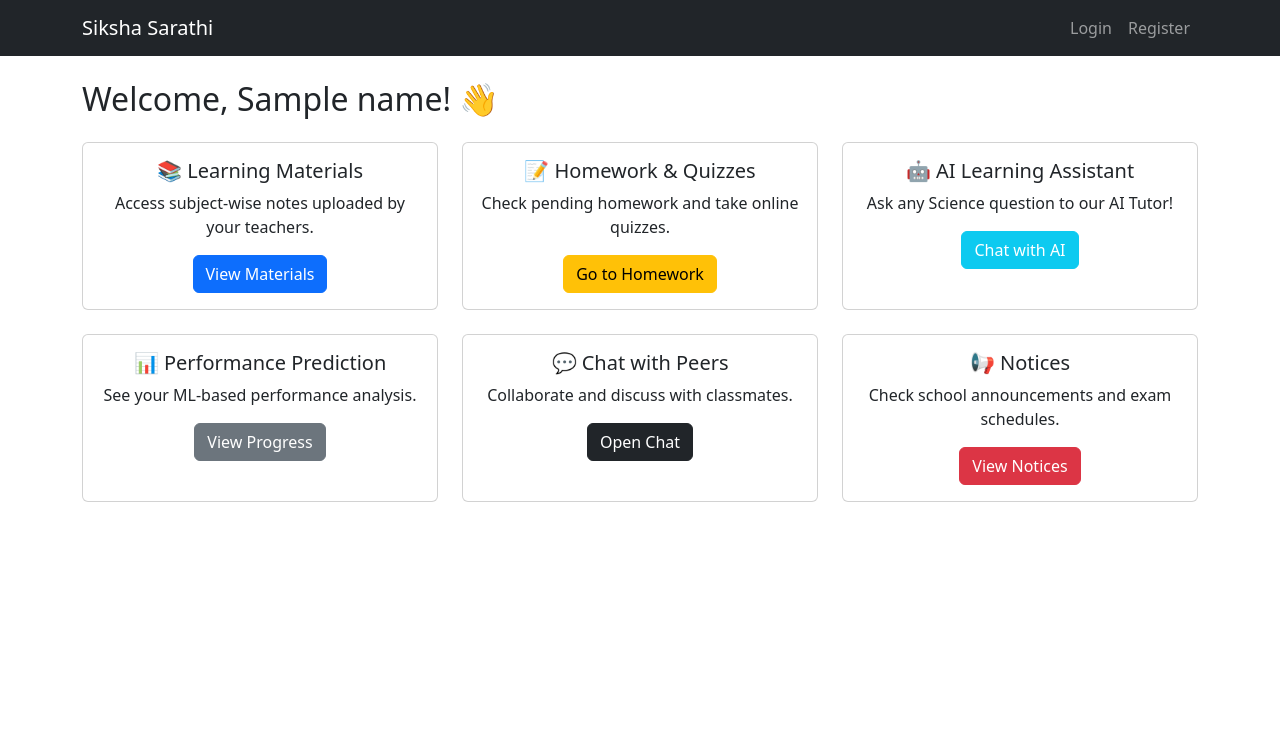
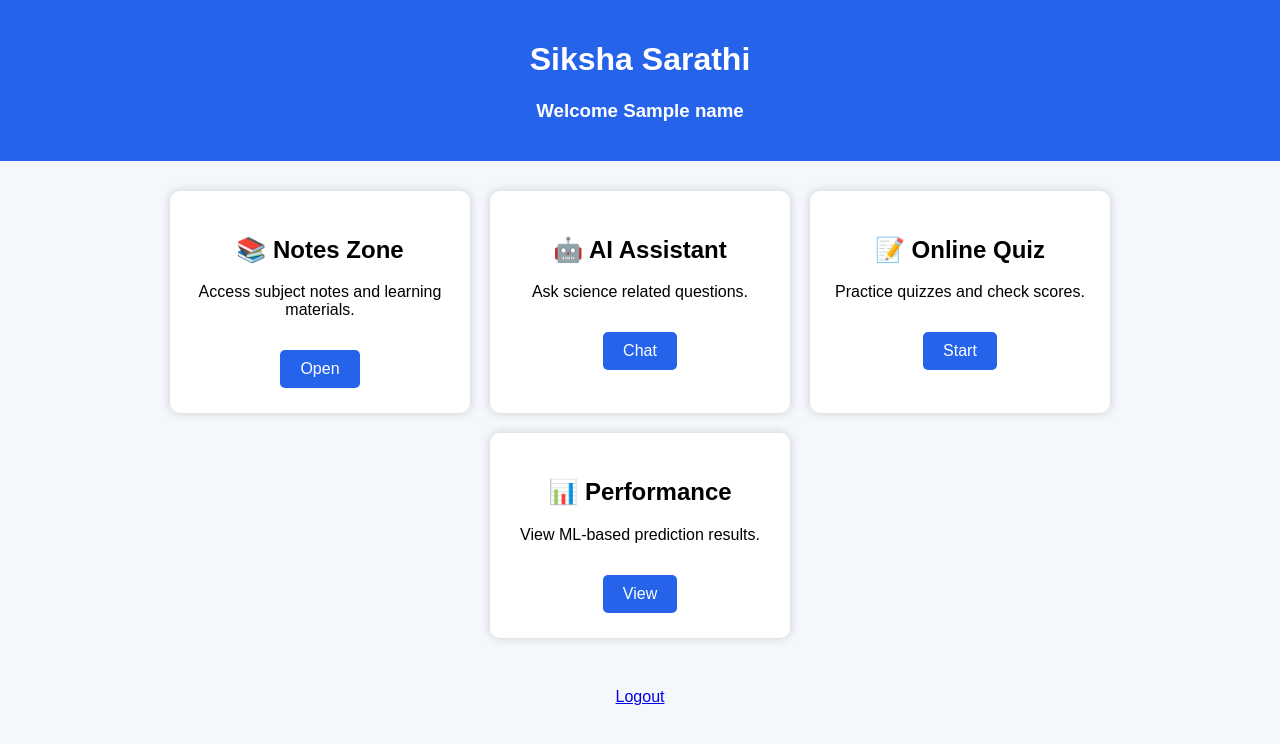
Before and after one commit to mohanbudha07/Siksha-Sarathi, a Flask app: template templates/dashboard.html in a window 1280 px wide. Shown: the top 744 px of the page. Run offline with Flask 3, Linux system fonts and the light colour scheme; the template is opened without the code that fills it: most values are stand-ins (such as "Sample title", 1, 10 or a date in 2020); some libraries are stand-ins or nearby versions.

Commit message:
Completed authentication notes teacher upload and quiz module

```diff
--- a/app.py
+++ b/app.py
@@ -2,51 +2,60 @@ from flask import Flask, render_template, request, redirect, url_for, session, f
 from flask_mysqldb import MySQL
 from werkzeug.security import generate_password_hash, check_password_hash
 from functools import wraps
-import re
-import os
+
 
 # ------------------------------
-# 1. APP CONFIGURATION
+# APP CONFIGURATION
 # ------------------------------
+
 app = Flask(__name__)
 
-# Database Configuration (Update these with your actual details)
 app.config['MYSQL_HOST'] = 'localhost'
 app.config['MYSQL_USER'] = 'root'
-app.config['MYSQL_PASSWORD'] = 'Sanji521'       # Put your MySQL password here if you have one
+app.config['MYSQL_PASSWORD'] = 'Sanji521'
 app.config['MYSQL_DB'] = 'siksha_sarathi'
 app.config['MYSQL_CURSORCLASS'] = 'DictCursor'
-app.secret_key = 'your_super_secret_key_123' # Change this to something random
 
-# Initialize MySQL
+app.secret_key = 'your_super_secret_key_123'
+
 mysql = MySQL(app)
 
+
 # ------------------------------
-# 2. ROLE CONSTANTS
+# ROLES
 # ------------------------------
 
 STUDENT = "student"
 TEACHER = "teacher"
 ADMIN = "admin"
+
+
 # ------------------------------
-# 3. DECORATORS (Security)
+# SECURITY DECORATORS
 # ------------------------------
+
 def login_required(f):
     @wraps(f)
-    def decorated_function(*args, **kwargs):
+    def decorated(*args, **kwargs):
+
         if 'user_id' not in session:
             flash("Please login first.", "warning")
             return redirect(url_for('login'))
+
         return f(*args, **kwargs)
-    return decorated_function
+
+    return decorated
+
+
 
 def role_required(role):
-    def wrapper(f):
+
+    def decorator(f):
+
         @wraps(f)
         def decorated(*args, **kwargs):
 
             if 'user_id' not in session:
-                flash("Please login first.", "warning")
                 return redirect(url_for('login'))
 
             if session.get('role') != role:
@@ -56,17 +65,26 @@ def role_required(role):
             return f(*args, **kwargs)
 
         return decorated
-    return wrapper
+
+    return decorator
+
+
 
 # ------------------------------
-# 4. ROUTES
+# HOME
 # ------------------------------
 
 @app.route('/')
 def home():
     return render_template('home.html')
 
-@app.route('/register', methods=['GET', 'POST'])
+
+
+# ------------------------------
+# REGISTER
+# ------------------------------
+
+@app.route('/register', methods=['GET','POST'])
 def register():
 
     if request.method == 'POST':
@@ -76,38 +94,33 @@ def register():
         password = request.form.get('password')
         role = request.form.get('role')
 
-        if not username or not email or not password:
-            flash("All fields are required.", "danger")
-            return redirect(url_for('register'))
-
         if not role:
             role = "student"
 
+
         try:
+
             cur = mysql.connection.cursor()
 
-            # Check existing email
             cur.execute(
                 "SELECT id FROM users WHERE email=%s",
                 (email,)
             )
 
-            user = cur.fetchone()
+            if cur.fetchone():
 
-            if user:
                 flash("Email already registered.", "warning")
-                cur.close()
                 return redirect(url_for('register'))
 
-            # Encrypt password
+
             hashed_password = generate_password_hash(password)
 
-            # Insert user
+
             cur.execute(
                 """
                 INSERT INTO users
-                (username, email, password, role)
-                VALUES (%s,%s,%s,%s)
+                (username,email,password,role)
+                VALUES(%s,%s,%s,%s)
                 """,
                 (
                     username,
@@ -117,115 +130,291 @@ def register():
                 )
             )
 
+
             mysql.connection.commit()
             cur.close()
 
-            flash(
-                "Registration successful. Please login.",
-                "success"
-            )
+
+            flash("Registration successful.", "success")
 
             return redirect(url_for('login'))
 
+
         except Exception as e:
 
-            mysql.connection.rollback()
-            flash(
-                f"Database Error: {e}",
-                "danger"
-            )
+            flash(f"Database Error: {e}", "danger")
+
 
     return render_template('register.html')
-@app.route('/login', methods=['GET', 'POST'])
+
+
+
+# ------------------------------
+# LOGIN
+# ------------------------------
+
+@app.route('/login', methods=['GET','POST'])
 def login():
 
     if request.method == 'POST':
 
-        email = request.form.get('email')
-        password = request.form.get('password')
+        email=request.form.get('email')
+        password=request.form.get('password')
 
-        if not email or not password:
-            flash("Please enter email and password.", "danger")
-            return redirect(url_for('login'))
 
-        try:
-            cur = mysql.connection.cursor()
+        cur=mysql.connection.cursor()
 
-            cur.execute(
-                "SELECT * FROM users WHERE email=%s",
-                (email,)
+        cur.execute(
+            "SELECT * FROM users WHERE email=%s",
+            (email,)
+        )
+
+        user=cur.fetchone()
+
+        cur.close()
+
+
+
+        if user and check_password_hash(user['password'],password):
+
+            session.clear()
+
+            session['user_id']=user['id']
+            session['username']=user['username']
+            session['role']=user['role']
+
+
+            flash(
+                f"Welcome {user['username']}",
+                "success"
             )
 
-            user = cur.fetchone()
 
-            cur.close()
+            if user['role']=="student":
+                return redirect(url_for('student_dashboard'))
 
-            if user and check_password_hash(user['password'], password):
+            elif user['role']=="teacher":
+                return redirect(url_for('teacher_dashboard'))
 
-                session.clear()
+            elif user['role']=="admin":
+                return redirect(url_for('admin_dashboard'))
 
-                session['user_id'] = user['id']
-                session['username'] = user['username']
-                session['role'] = user['role']
 
-                flash(
-                    f"Welcome {user['username']}!",
-                    "success"
-                )
-
-                if user['role'] == 'student':
-                    return redirect(url_for('student_dashboard'))
-
-                elif user['role'] == 'teacher':
-                    return redirect(url_for('teacher_dashboard'))
-
-                elif user['role'] == 'admin':
-                    return redirect(url_for('admin_dashboard'))
-
-            else:
-                flash(
-                    "Invalid email or password.",
-                    "danger"
-                )
-
-        except Exception as e:
+        else:
 
             flash(
-                f"Database Error: {e}",
+                "Invalid email or password",
                 "danger"
             )
 
+
     return render_template('login.html')
+
+
+
+# ------------------------------
+# STUDENT DASHBOARD
+# ------------------------------
 
 @app.route('/student_dashboard')
 @login_required
 @role_required(STUDENT)
 def student_dashboard():
+
     return render_template(
         'dashboard.html',
         name=session.get('username')
     )
+
+
+
+# ------------------------------
+# STUDENT NOTES VIEW
+# ------------------------------
+
+@app.route('/notes')
+@login_required
+@role_required(STUDENT)
+def notes():
+
+    cur=mysql.connection.cursor()
+
+    cur.execute(
+        """
+        SELECT title,subject,chapter,content,created_at
+        FROM notes
+        ORDER BY created_at DESC
+        """
+    )
+
+    notes=cur.fetchall()
+
+    cur.close()
+
+
+    return render_template(
+        'notes.html',
+        notes=notes
+    )
+
+
+
+# ------------------------------
+# TEACHER DASHBOARD
+# ------------------------------
+
 @app.route('/teacher_dashboard')
 @login_required
 @role_required(TEACHER)
 def teacher_dashboard():
-    return render_template('teacher_dashboard.html', name=session.get('user_name'))
+
+    return render_template(
+        'teacher_dashboard.html',
+        name=session.get('username')
+    )
+
+
+
+# ------------------------------
+# TEACHER UPLOAD NOTES
+# ------------------------------
+
+@app.route('/upload_notes', methods=['GET','POST'])
+@login_required
+@role_required(TEACHER)
+def upload_notes():
+
+    if request.method=="POST":
+
+        title=request.form.get('title')
+        subject=request.form.get('subject')
+        chapter=request.form.get('chapter')
+        content=request.form.get('content')
+
+
+        cur=mysql.connection.cursor()
+
+
+        cur.execute(
+            """
+            INSERT INTO notes
+            (title,subject,chapter,content,uploaded_by)
+            VALUES(%s,%s,%s,%s,%s)
+            """,
+            (
+                title,
+                subject,
+                chapter,
+                content,
+                session['user_id']
+            )
+        )
+
+
+        mysql.connection.commit()
+
+        cur.close()
+
+
+        flash(
+            "Note uploaded successfully",
+            "success"
+        )
+
+
+        return redirect(url_for('upload_notes'))
+
+
+    return render_template('upload_notes.html')
+
+
+
+# ------------------------------
+# OTHER PAGES
+# ------------------------------
+
+@app.route('/ai_assistant')
+@login_required
+@role_required(STUDENT)
+def ai_assistant():
+    return render_template('ai_assistant.html')
+
+
+@app.route('/quiz', methods=['GET','POST'])
+@login_required
+@role_required(STUDENT)
+def quiz():
+
+    score = None
+
+    if request.method == "POST":
+
+        score = 0
+
+        if request.form.get('q1') == "correct":
+            score += 5
+
+        if request.form.get('q2') == "correct":
+            score += 5
+
+
+        cur = mysql.connection.cursor()
+
+        cur.execute("""
+        INSERT INTO quiz_results
+        (student_id, quiz_id, score)
+        VALUES(%s,%s,%s)
+        """,
+        (
+            session['user_id'],
+            1,
+            score
+        ))
+
+        mysql.connection.commit()
+
+        cur.close()
+
+
+    return render_template(
+        'quiz.html',
+        score=score
+    )
+
+
+
+@app.route('/performance')
+@login_required
+@role_required(STUDENT)
+def performance():
+    return render_template('performance.html')
+
+
 
 @app.route('/admin_dashboard')
 @login_required
 @role_required(ADMIN)
 def admin_dashboard():
-    return render_template('admin_dashboard.html', name=session.get('user_name'))
+
+    return render_template(
+        'admin_dashboard.html'
+    )
+
+
 
 @app.route('/logout')
 @login_required
 def logout():
+
     session.clear()
-    flash("Logged out successfully.", "info")
+
     return redirect(url_for('login'))
 
+
+
 # ------------------------------
-# 5. RUN THE APP
+# RUN
 # ------------------------------
-if __name__ == '__main__':
+
+if __name__ == "__main__":
     app.run(debug=True)
--- a/templates/dashboard.html
+++ b/templates/dashboard.html
@@ -1,71 +1,101 @@
-{% extends "layout.html" %}
+<!DOCTYPE html>
+<html>
+<head>
+    <title>Siksha Sarathi Dashboard</title>
 
-{% block content %}
-<div class="row">
-    <div class="col-12">
-        <h2 class="mb-4">Welcome, {{ name }}! 👋</h2>
-    </div>
+    <style>
+        body {
+            font-family: Arial;
+            background: #f4f7fb;
+            margin: 0;
+        }
+
+        .header {
+            background: #2563eb;
+            color: white;
+            padding: 20px;
+            text-align: center;
+        }
+
+        .container {
+            display: flex;
+            gap: 20px;
+            padding: 30px;
+            justify-content: center;
+            flex-wrap: wrap;
+        }
+
+        .card {
+            background: white;
+            width: 250px;
+            padding: 25px;
+            border-radius: 10px;
+            text-align: center;
+            box-shadow: 0 0 10px #ccc;
+        }
+
+        .card a {
+            text-decoration: none;
+            color: white;
+            background: #2563eb;
+            padding: 10px 20px;
+            border-radius: 5px;
+            display: inline-block;
+            margin-top: 15px;
+        }
+
+        .logout {
+            text-align: center;
+            margin-top: 20px;
+        }
+    </style>
+
+</head>
+
+<body>
+
+<div class="header">
+    <h1>Siksha Sarathi</h1>
+    <h3>Welcome {{ name }}</h3>
 </div>
 
-<div class="row g-4">
-    <div class="col-md-4">
-        <div class="card h-100">
-            <div class="card-body text-center">
-                <h5 class="card-title">📚 Learning Materials</h5>
-                <p class="card-text">Access subject-wise notes uploaded by your teachers.</p>
-                <a href="/materials" class="btn btn-primary">View Materials</a>
-            </div>
-        </div>
+
+<div class="container">
+
+    <div class="card">
+        <h2>📚 Notes Zone</h2>
+        <p>Access subject notes and learning materials.</p>
+        <a href="/notes">Open</a>
     </div>
 
-    <div class="col-md-4">
-        <div class="card h-100">
-            <div class="card-body text-center">
-                <h5 class="card-title">📝 Homework & Quizzes</h5>
-                <p class="card-text">Check pending homework and take online quizzes.</p>
-                <a href="/homework" class="btn btn-warning">Go to Homework</a>
-            </div>
-        </div>
+
+    <div class="card">
+        <h2>🤖 AI Assistant</h2>
+        <p>Ask science related questions.</p>
+        <a href="/ai_assistant">Chat</a>
     </div>
 
-    <div class="col-md-4">
-        <div class="card h-100">
-            <div class="card-body text-center">
-                <h5 class="card-title">🤖 AI Learning Assistant</h5>
-                <p class="card-text">Ask any Science question to our AI Tutor!</p>
-                <a href="/ai_assistant" class="btn btn-info text-white">Chat with AI</a>
-            </div>
-        </div>
+
+    <div class="card">
+        <h2>📝 Online Quiz</h2>
+        <p>Practice quizzes and check scores.</p>
+        <a href="/quiz">Start</a>
     </div>
 
-    <div class="col-md-4">
-        <div class="card h-100">
-            <div class="card-body text-center">
-                <h5 class="card-title">📊 Performance Prediction</h5>
-                <p class="card-text">See your ML-based performance analysis.</p>
-                <a href="/performance" class="btn btn-secondary">View Progress</a>
-            </div>
-        </div>
+
+    <div class="card">
+        <h2>📊 Performance</h2>
+        <p>View ML-based prediction results.</p>
+        <a href="/performance">View</a>
     </div>
 
-    <div class="col-md-4">
-        <div class="card h-100">
-            <div class="card-body text-center">
-                <h5 class="card-title">💬 Chat with Peers</h5>
-                <p class="card-text">Collaborate and discuss with classmates.</p>
-                <a href="/chat" class="btn btn-dark">Open Chat</a>
-            </div>
-        </div>
-    </div>
+</div>
 
-    <div class="col-md-4">
-        <div class="card h-100">
-            <div class="card-body text-center">
-                <h5 class="card-title">📢 Notices</h5>
-                <p class="card-text">Check school announcements and exam schedules.</p>
-                <a href="/notices" class="btn btn-danger">View Notices</a>
-            </div>
-        </div>
-    </div>
+
+<div class="logout">
+    <a href="/logout">Logout</a>
 </div>
-{% endblock %}
+
+
+</body>
+</html>
```
Also changed, not shown: templates/notes.html (added, +52 -0 lines), templates/quiz.html (+73 -0 lines), templates/teacher_dashboard.html (added, +23 -0 lines), templates/upload_notes.html (added, +44 -0 lines).
